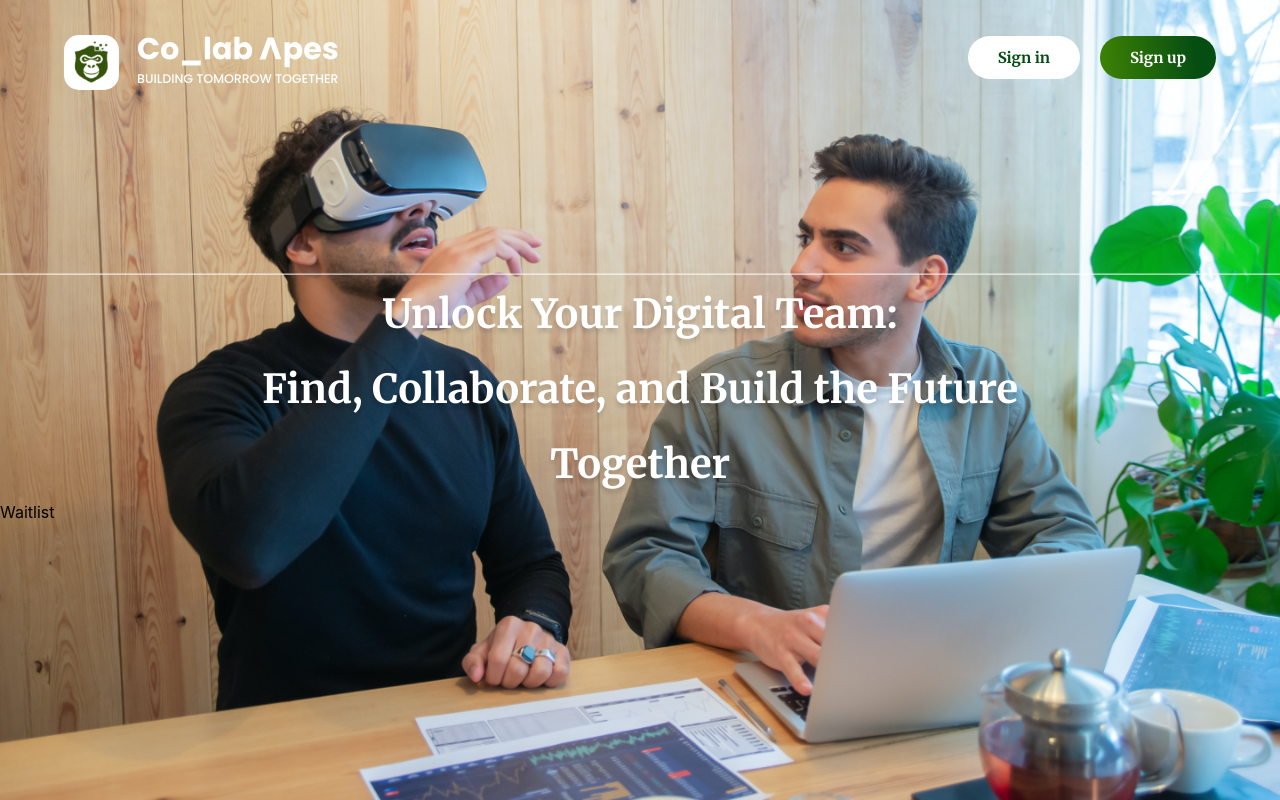
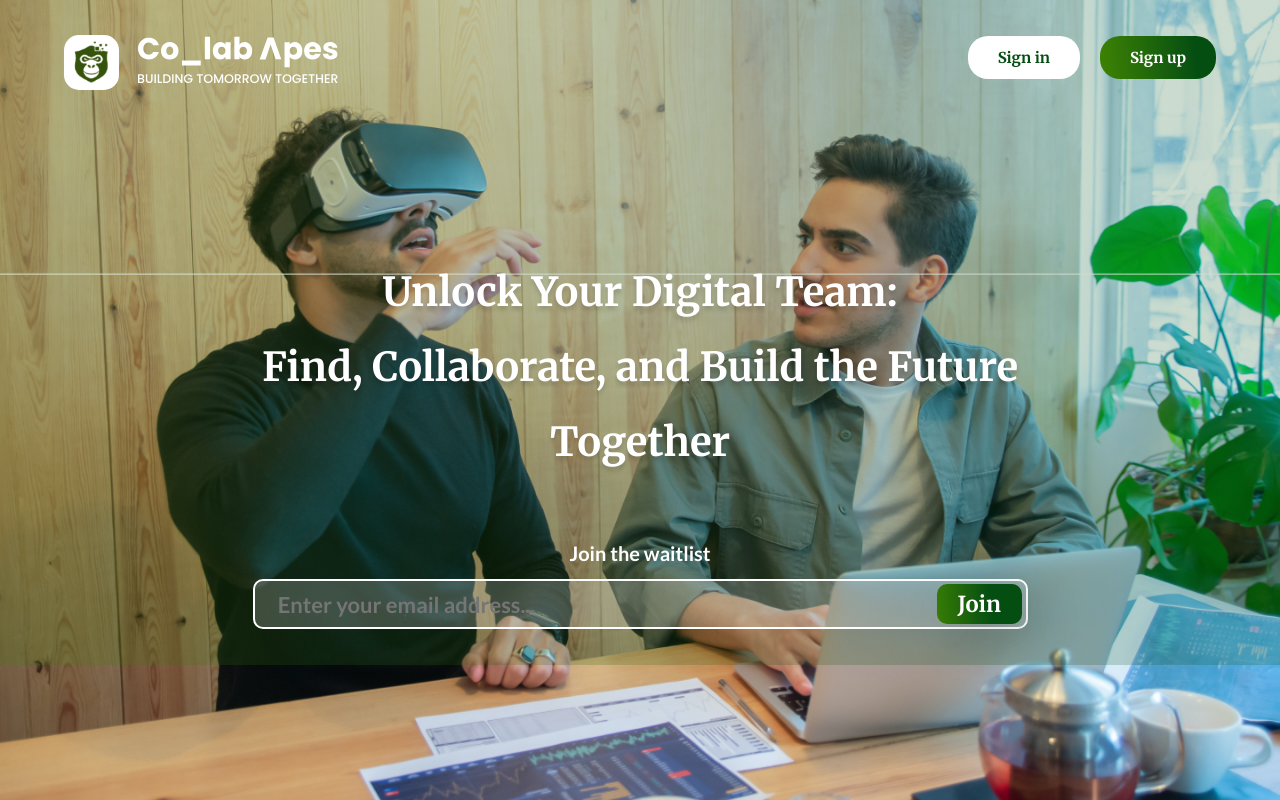
Before and after one commit to Colab-Apes/landingpage, a React (Create React App) app: page / in a window 1280 px wide. Built offline with nearby package versions, Linux system fonts and the light colour scheme.

Commit message:
Waitlist section and some edits in other sections

```diff
--- a/src/components/Hero/Hero.css
+++ b/src/components/Hero/Hero.css
@@ -4,11 +4,15 @@
     height: 100vh;
 } */
 
+.hero{
+    background: linear-gradient(249.11deg, rgba(5, 78, 18, 0.2) 38.02%, rgba(59, 128, 4, 0.2) 94.08%);
+}
+
 .hero-phrase{
     width: 100%;
     height: 225px;
 
-    padding-top: 187px;
+    padding-top: 165px;
 
     font-family: 'Merriweather';
     font-style: normal;
--- a/src/components/Hero/Hero.jsx
+++ b/src/components/Hero/Hero.jsx
@@ -6,13 +6,13 @@ import './Hero.css';
 
 const Hero = () => {
   return (
-    <>
+    <div className='hero'>
         <NavbarComp />
         <div className='hero-phrase'>
             <h1>Unlock Your Digital Team:<br/>Find, Collaborate, and Build the Future<br/>Together</h1>
         </div>
         <Waitlist />
-    </>
+    </div>
   )
 }
 
--- a/src/components/Hero/Navbar/Navbar.css
+++ b/src/components/Hero/Navbar/Navbar.css
@@ -51,14 +51,14 @@ nav{
     margin-top: -10px;
     gap: 20px;
 
-    border-radius: 50px;
+    border-radius: 20px;
 }
 
 .signIn{
     padding: 12px 30px;
 
     background: #FFFFFF;
-    border-radius: 50px;
+    border-radius: 20px;
     border: none;
     cursor: pointer;
 
@@ -75,7 +75,7 @@ nav{
     padding: 12px 30px;
 
     background: linear-gradient(263.79deg, #054E12 18.73%, #3B8004 95.09%);
-    border-radius: 50px;
+    border-radius: 20px;
     border: none;
     cursor: pointer;
 
--- a/src/components/Hero/Waitlist/Waitlist.css
+++ b/src/components/Hero/Waitlist/Waitlist.css
@@ -0,0 +1,90 @@
+@import url('https://fonts.googleapis.com/css2?family=Lato:wght@700&display=swap');
+@import url('https://fonts.googleapis.com/css2?family=Merriweather:wght@700&display=swap');
+
+.waitlist{
+    width: 100%;
+    height: 160px;
+    margin-top: 25px;
+    place-items: center;
+
+    display: grid;
+    place-content: center;
+}
+
+.waitlist p{
+    width: 100%;
+    height: 38px;
+
+    font-family: 'Lato', sans-serif;
+    font-style: normal;
+    font-weight: 700;
+    font-size: 20px;
+    text-align: center;
+
+    color: #FFFFFF;
+}
+
+.waitlist form{
+    box-sizing: border-box;
+
+    width: 775px;
+    height: 50px;
+
+    background: rgba(255, 255, 255, 0.2);
+    border: 2px solid #FFFFFF;
+    border-radius: 10px;
+
+    display: flex;
+    place-items: center;
+    gap: 5%;
+}
+
+.waitlist form input{
+    width: 80.5%;
+    height: 28px;
+
+    margin-left: 3%;
+
+    font-family: 'Lato';
+    font-style: normal;
+    font-weight: 700;
+    font-size: 22px;
+    text-align: left;
+
+    background: none;
+    outline: none;
+    border: none;
+
+    color: #ffffff;
+}
+
+.waitlist form input:focus{
+    outline: none;
+    border: none;
+}
+
+.waitlist form button{
+    width: 11%;
+
+    display: flex;
+    flex-direction: row;
+    justify-content: center;
+    align-items: center;
+    padding: 20px 40px;
+    gap: 10px;
+
+    font-family: 'Merriweather';
+    font-style: normal;
+    font-weight: 700;
+    font-size: 22px;
+    text-align: center;
+
+    height: 25px;
+    border-style: none;
+    cursor: pointer;
+
+    background: linear-gradient(263.66deg, #054E12 37.9%, #3B8004 104.3%);
+    box-shadow: 15px 15px 50px rgba(0, 0, 0, 0.15);
+    border-radius: 10px;
+    color: #FFFFFF;
+}
--- a/src/components/Hero/Waitlist/Waitlist.jsx
+++ b/src/components/Hero/Waitlist/Waitlist.jsx
@@ -3,7 +3,13 @@ import './Waitlist.css';
 
 const Waitlist = () => {
   return (
-    <div>Waitlist</div>
+    <div className='waitlist'>
+      <p>Join the waitlist</p>
+      <form action="">
+        <input type="text" placeholder='Enter your email address...'/>
+        <button>Join</button>
+      </form>
+    </div>
   )
 }
 
```
